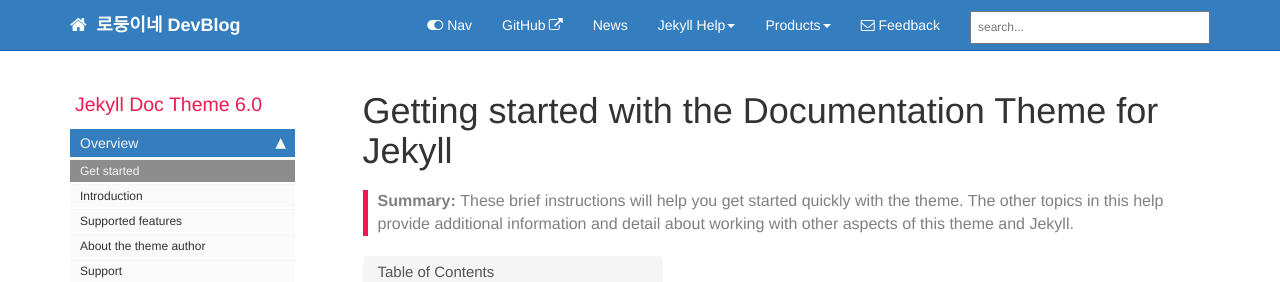
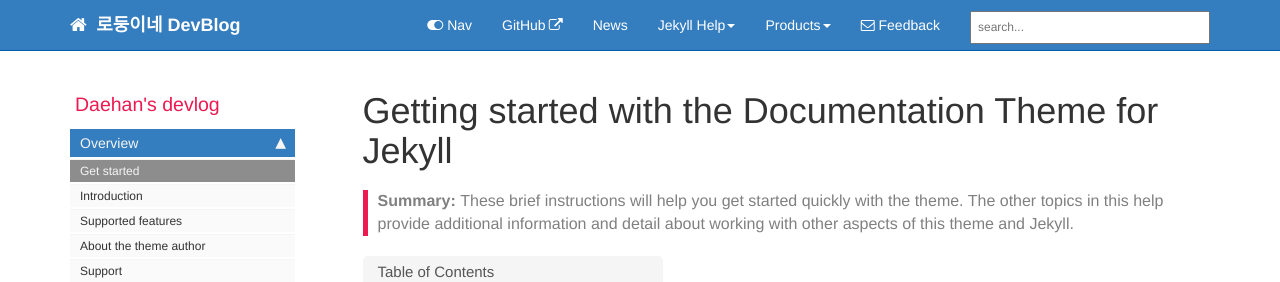
Before and after one commit to KangDaeHan/devlog, a Jekyll site: the page built from index.md, in a window 1280 px wide. Shown: the top 282 px of the page. Built offline with Jekyll 4.4.1, drawn with Linux system fonts in a browser that asks for light colours; comment, search, counter and statistics services are not loaded.

Commit message:
사이드 메뉴 타이틀 변경

```diff
--- a/_data/sidebars/mydoc_sidebar.yml
+++ b/_data/sidebars/mydoc_sidebar.yml
@@ -2,8 +2,8 @@
 
 entries:
 - title: sidebar
-  product: Jekyll Doc Theme
-  version: 6.0
+  product: Daehan's devlog
+  version:
   folders:
 
   - title:
```
